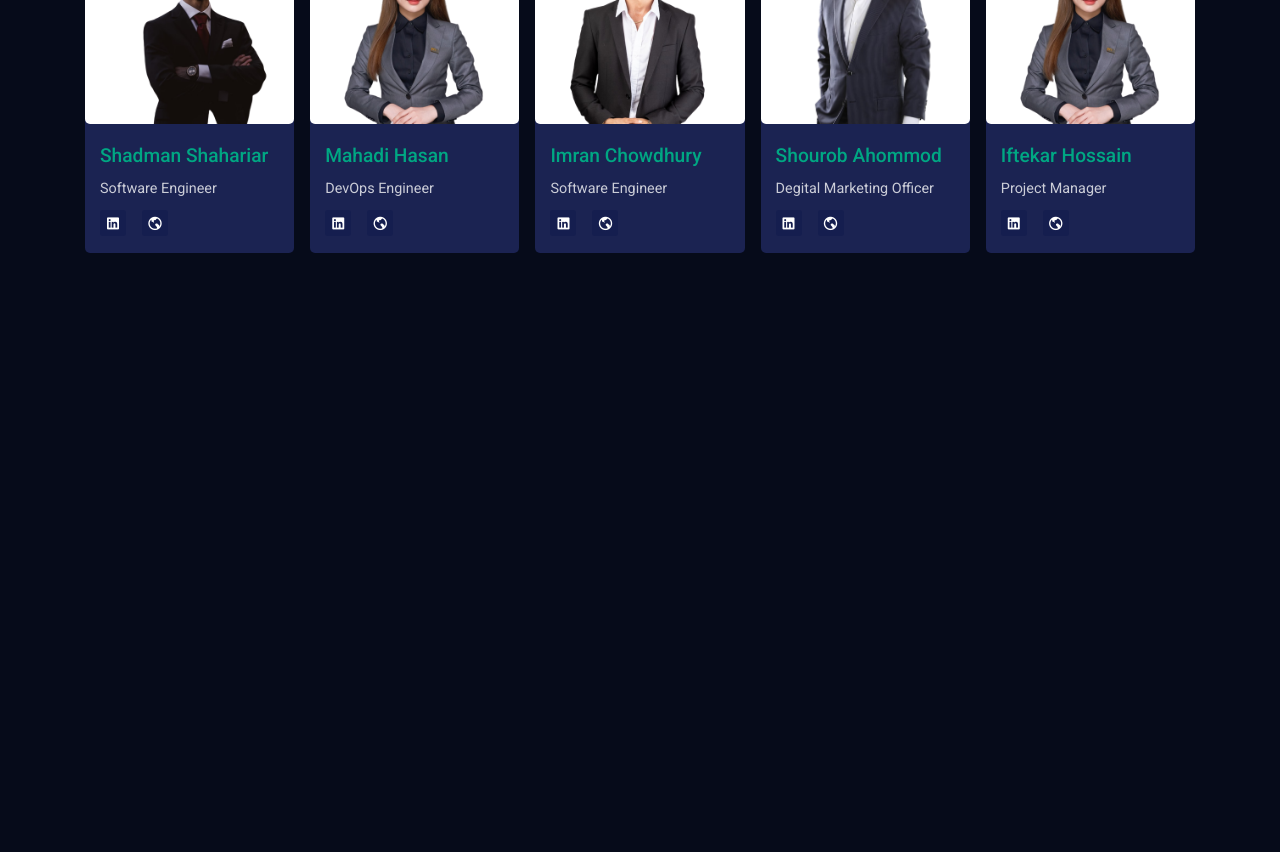
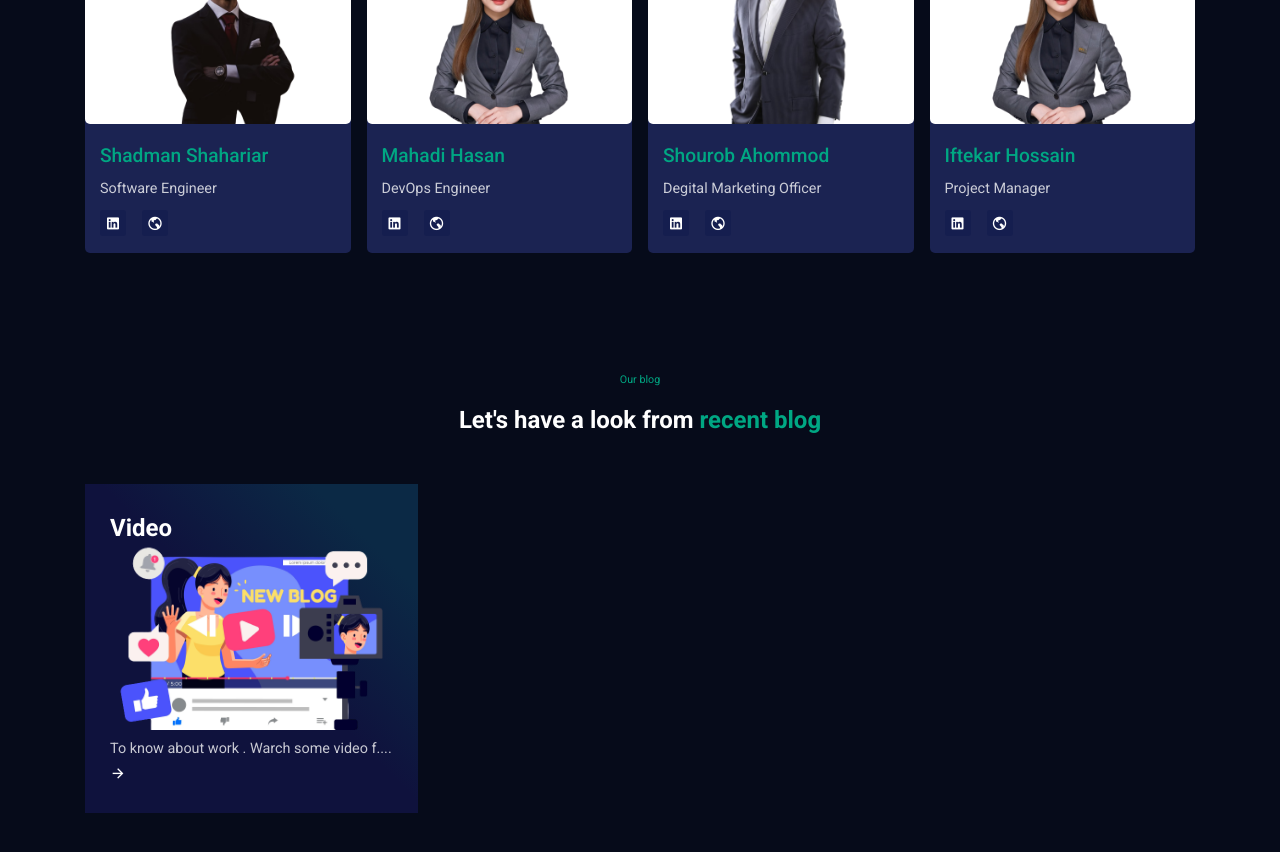
Before and after one commit to ShadmanShahariar/CompanyPortfolio, a React (Create React App) app: page / in a window 1280 px wide. Shown: the part 2600-3452 px from the top of the page. Before the commit the page ends 3053 px from the top, so only its background shows below. Built offline with nearby package versions, Linux system fonts and the light colour scheme.

Commit message:
blog part 1

```diff
--- a/src/components/UI/Blog.jsx
+++ b/src/components/UI/Blog.jsx
@@ -1,12 +1,34 @@
 import React from "react";
 import "../../styles/blog.css";
+
+import videoImg from "../../images/video.png";
 
 const Blog = () => {
   return (
     <section className="our__blogs">
       <div className="container">
         <div className="blog__top-contant">
-          <h6 className="subtitle"></h6>
+          <h6 className="subtitle">Our blog</h6>
+          <h2>
+            Let's have a look from{" "}
+            <span className="highlight">recent blog</span>
+          </h2>
+        </div>
+        <div className="blog__wrapper">
+          <div className="blog__item">
+            <h2>Video</h2>
+            <div className="blog__img">
+              <img src={videoImg} alt="" />
+              <p className="discription">
+                To know about work . Warch some video f....
+              </p>
+              <div>
+                <a href="#" className="learn__more">
+                  <i class="ri-arrow-right-line"></i>
+                </a>
+              </div>
+            </div>
+          </div>
         </div>
       </div>
     </section>
--- a/src/components/UI/Team.jsx
+++ b/src/components/UI/Team.jsx
@@ -16,11 +16,11 @@
     name: "Mahadi Hasan",
     position: "DevOps Engineer",
   },
-  {
-    imgUrl: team3,
-    name: "Imran Chowdhury",
-    position: "Software Engineer",
-  },
+  // {
+  //   imgUrl: team3,
+  //   name: "Imran Chowdhury",
+  //   position: "Software Engineer",
+  // },
   {
     imgUrl: team4,
     name: "Shourob Ahommod",
--- a/src/styles/blog.css
+++ b/src/styles/blog.css
@@ -0,0 +1,14 @@
+.blog__top-contant {
+  text-align: center;
+  margin-bottom: 50px;
+}
+
+.blog__item {
+  width: 30%;
+  padding: 30px 25px;
+  background: var(--card-bg);
+}
+
+.blog__item img {
+  width: 100%;
+}
```
